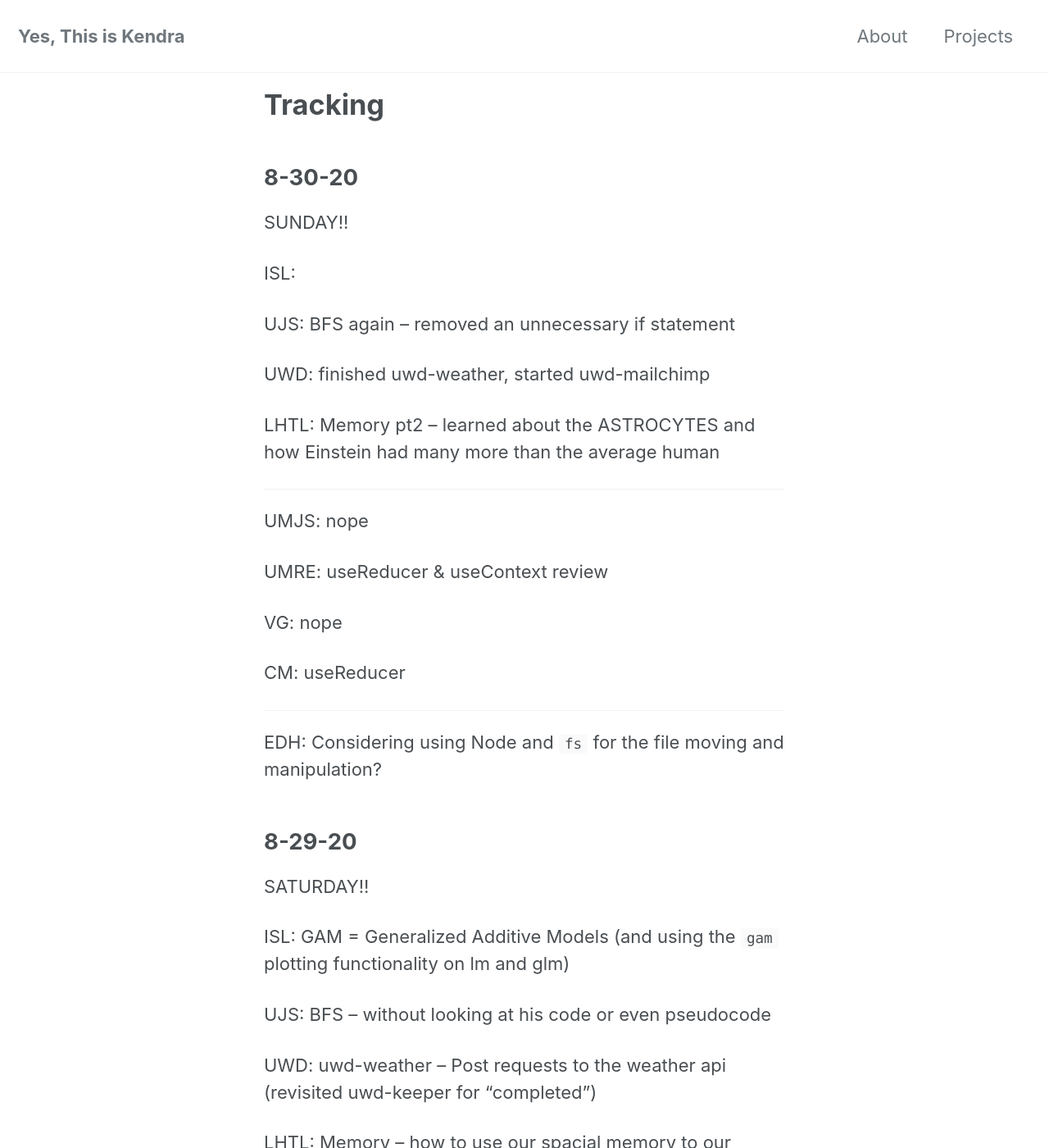
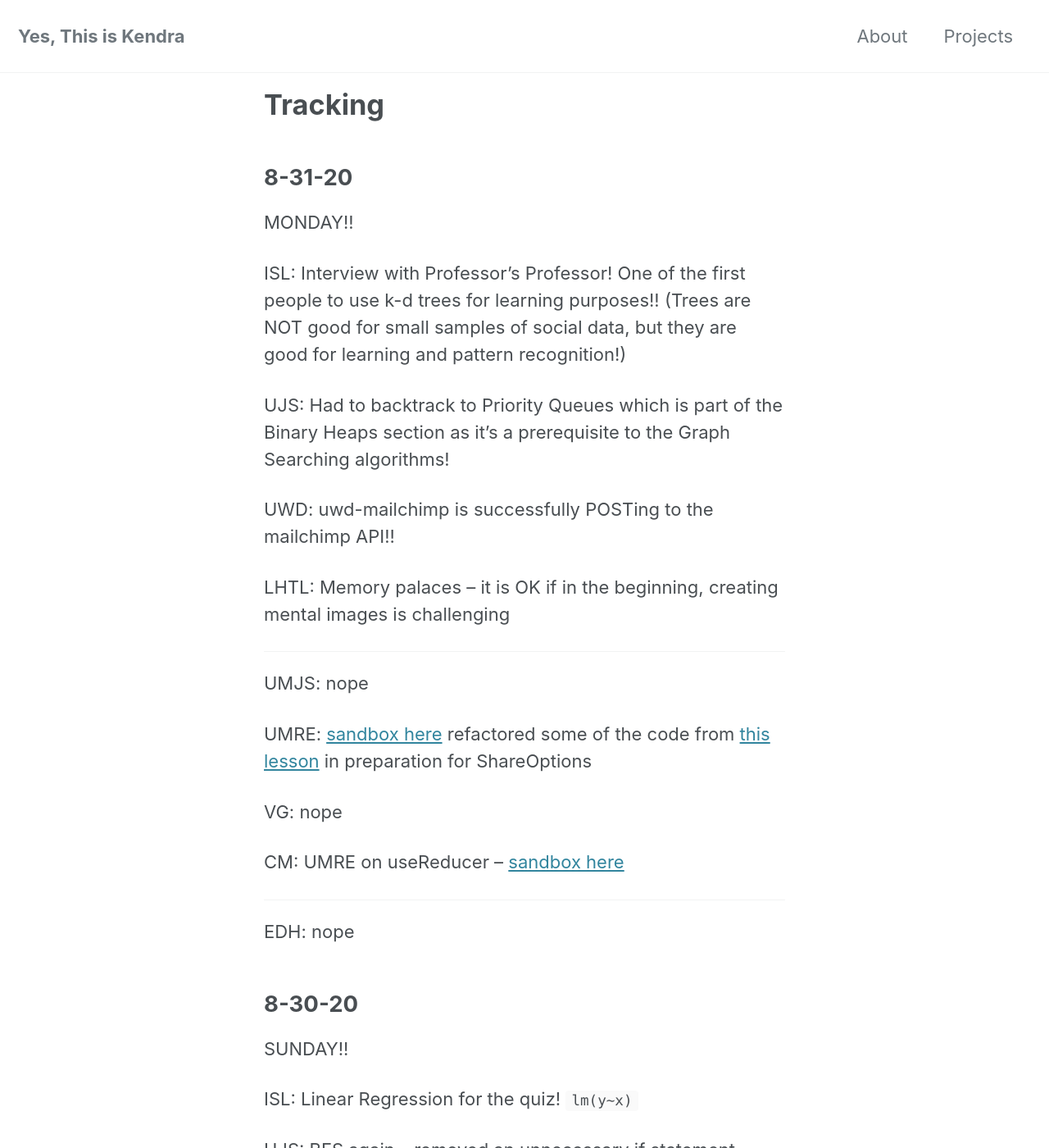
Before and after one commit to yesthisiskendra/yesthisiskendra.github.io, a Jekyll site: the page built from _pages/tracking.md, in a window 1280 px wide and 1400 px high. Shown: the whole window at 82% size. Built offline with Jekyll 4.4.1, drawn with Linux system fonts in a browser that asks for light colours; cached includes are drawn as plain includes; nearby versions of some CDN libraries; some of the changed text lies outside the part shown.

Commit message:
Update tracking

```diff
--- a/_pages/tracking.md
+++ b/_pages/tracking.md
@@ -4,11 +4,37 @@ title: "Tracking"
 permalink: /tracking/
 ---
 
+## 8-31-20
+
+MONDAY!!
+
+ISL: Interview with Professor's Professor! One of the first people to use k-d trees for learning purposes!! (Trees are NOT good for small samples of social data, but they are good for learning and pattern recognition!)
+
+UJS: Had to backtrack to Priority Queues which is part of the Binary Heaps section as it's a prerequisite to the Graph Searching algorithms!
+
+UWD: uwd-mailchimp is successfully POSTing to the mailchimp API!!
+
+LHTL: Memory palaces -- it is OK if in the beginning, creating mental images is challenging
+
+---
+
+UMJS: nope
+
+UMRE: [sandbox here](https://codesandbox.io/s/cmshareoptionsv5usereducer-2qxud?file=/src/App.js) refactored some of the code from [this lesson](https://www.udemy.com/course/modern-react-bootcamp/learn/lecture/14541150#overview) in preparation for ShareOptions
+
+VG: nope
+
+CM: UMRE on useReducer -- [sandbox here](https://codesandbox.io/s/cmshareoptionsv5usereducer-2qxud?file=/src/App.js)
+
+---
+
+EDH: nope
+
 ## 8-30-20
 
 SUNDAY!!
 
-ISL:
+ISL: Linear Regression for the quiz! `lm(y~x)`
 
 UJS: BFS again -- removed an unnecessary if statement
 
@@ -20,7 +46,7 @@ LHTL: Memory pt2 -- learned about the ASTROCYTES and how Einstein had many more
 
 UMJS: nope
 
-UMRE: useReducer & useContext review
+UMRE: useReducer & useContext review, umre-spanish-signin
 
 VG: nope
 
```
